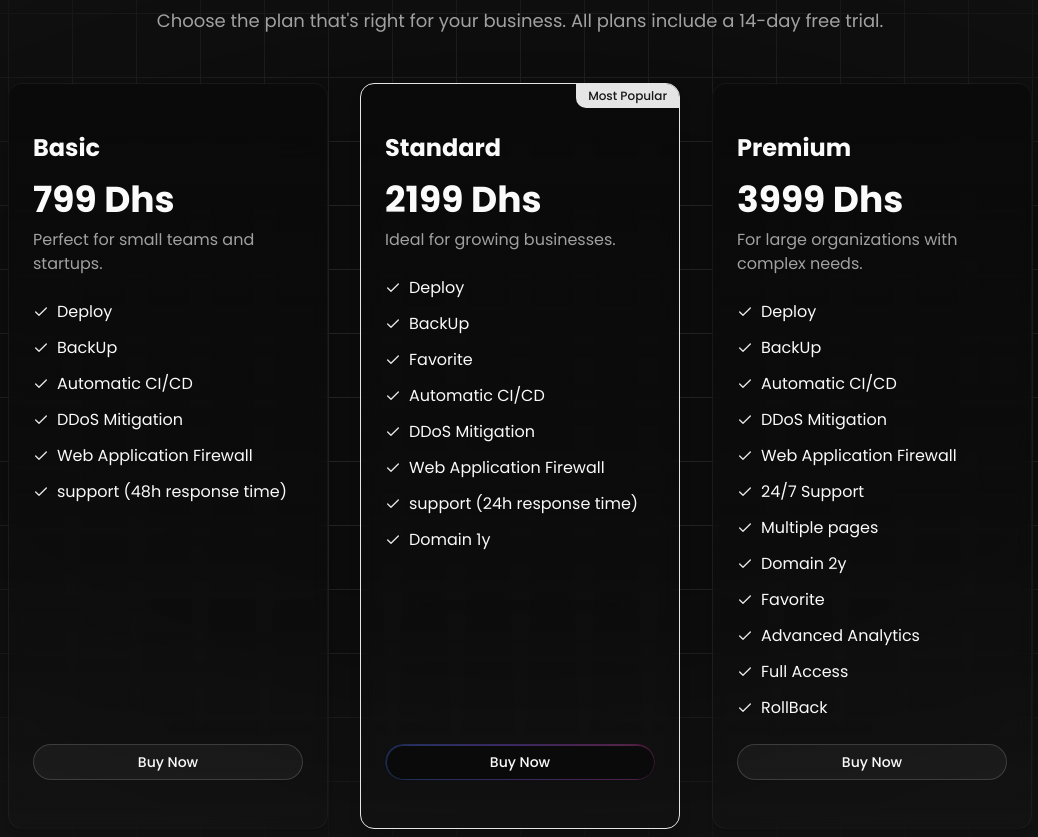
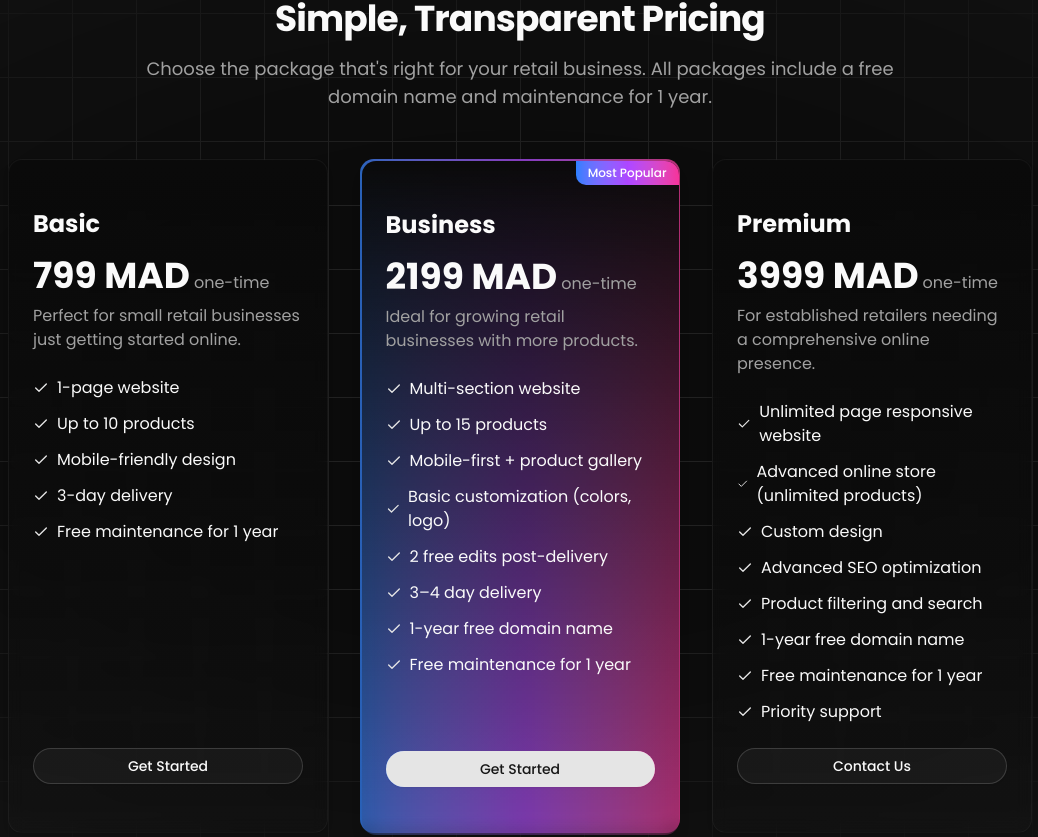
Before and after one commit to LIZEWESKI/nova-phantom, a React (Vite) app: page / in a window 1280 px wide. Shown: the part 3200-4037 px from the top of the page, without its empty margins (120-1158 px from the left). Built offline with nearby package versions, Linux system fonts and the light colour scheme.

Commit message:
Refactored pricing section

```diff
--- a/src/components/LanguageSwitcher.jsx
+++ b/src/components/LanguageSwitcher.jsx
@@ -10,16 +10,8 @@ import {
   DropdownMenuTrigger,
 } from "@/components/ui/dropdown-menu";
 export function LanguageSwitcher() {
-  const [currentLanguage, setCurrentLanguage] = useState(localStorage.getItem("current-lang") || "en" );
-  useEffect(()=> {
 
-  },[])
-  const getLanguage = (language) => {
-    setCurrentLanguage(language);
-    localStorage.setItem("current-lang",language);
-    i18n.changeLanguage(currentLanguage)
-  }
-  console.log(localStorage.getItem("current-lang"),currentLanguage)
+  const changeLanguage = (lng) => i18n.changeLanguage(lng);
   // Language options with their native names
   const languages = [
     { code: "en", name: "English" },
@@ -38,7 +30,7 @@ export function LanguageSwitcher() {
         {languages.map((lang) => (
           <DropdownMenuItem
             key={lang.code}
-            onClick={() => getLanguage(lang.code)}
+            onClick={() => changeLanguage(lang.code)}
             className='cursor-pointer'
           >
             {lang.name}
--- a/src/components/home/CTASection.jsx
+++ b/src/components/home/CTASection.jsx
@@ -34,9 +34,6 @@ export default function CTASection() {
               </Button>
             </a>
           </div>
-          <p className="text-sm text-primary-foreground/80 mt-4">
-            No credit card required.
-          </p>
         </motion.div>
       </div>
     </section>
--- a/src/components/home/PricingSection.jsx
+++ b/src/components/home/PricingSection.jsx
@@ -1,17 +1,61 @@
-import React from "react";
-import { motion } from "framer-motion";
-import { Check } from "lucide-react";
-import { Badge } from "@/components/ui/badge";
-import { Button } from "@/components/ui/button";
-import { Card, CardContent } from "@/components/ui/card";
-import { Tabs, TabsContent, TabsList, TabsTrigger } from "@/components/ui/tabs";
-import GlowingButton from "../ui/GlowingButton";
-const PricingSection = () => {
+import { motion } from "framer-motion"
+import { Check } from "lucide-react"
+import { Badge } from "@/components/ui/badge"
+import { Button } from "@/components/ui/button"
+import { Card, CardContent } from "@/components/ui/card"
+
+export default function PricingSection() {
+  const packages = [
+    {
+      name: "Basic",
+      price: "799 MAD",
+      description: "Perfect for small retail businesses just getting started online.",
+      features: [
+        "1-page website",
+        "Up to 10 products",
+        "Mobile-friendly design",
+        "3-day delivery",
+        "Free maintenance for 1 year",
+      ],
+      cta: "Get Started",
+    },
+    {
+      name: "Business",
+      price: "2199 MAD",
+      description: "Ideal for growing retail businesses with more products.",
+      features: [
+        "Multi-section website",
+        "Up to 15 products",
+        "Mobile-first + product gallery",
+        "Basic customization (colors, logo)",
+        "2 free edits post-delivery",
+        "3–4 day delivery",
+        "1-year free domain name",
+        "Free maintenance for 1 year",
+      ],
+      cta: "Get Started",
+      popular: true,
+    },
+    {
+      name: "Premium",
+      price: "3999 MAD",
+      description: "For established retailers needing a comprehensive online presence.",
+      features: [
+        "Unlimited page responsive website",
+        "Advanced online store (unlimited products)",
+        "Custom design",
+        "Advanced SEO optimization",
+        "Product filtering and search",
+        "1-year free domain name",
+        "Free maintenance for 1 year",
+        "Priority support",
+      ],
+      cta: "Contact Us",
+    },
+  ]
+
   return (
-    <section
-      id="pricing"
-      className="w-full py-12 md:py-20 bg-muted/30 relative overflow-hidden"
-    >
+    <section id="pricing" className="w-full py-20 md:py-32 bg-muted/30 relative overflow-hidden">
       <div className="absolute inset-0 -z-10 h-full w-full bg-white dark:bg-black bg-[linear-gradient(to_right,#f0f0f0_1px,transparent_1px),linear-gradient(to_bottom,#f0f0f0_1px,transparent_1px)] dark:bg-[linear-gradient(to_right,#1f1f1f_1px,transparent_1px),linear-gradient(to_bottom,#1f1f1f_1px,transparent_1px)] bg-[size:4rem_4rem] [mask-image:radial-gradient(ellipse_80%_50%_at_50%_50%,#000_40%,transparent_100%)]"></div>
 
       <div className="container px-4 md:px-6 relative">
@@ -22,123 +66,73 @@ const PricingSection = () => {
           transition={{ duration: 0.5 }}
           className="flex flex-col items-center justify-center space-y-4 text-center mb-12"
         >
-          <Badge
-            className="rounded-full px-4 py-1.5 text-sm font-medium"
-            variant="secondary"
-          >
+          <Badge className="rounded-full px-4 py-1.5 text-sm font-medium" variant="secondary">
             Pricing
           </Badge>
-          <h2 className="text-3xl md:text-4xl font-bold tracking-tight">
-            Simple, Transparent Pricing
-          </h2>
+          <h2 className="text-3xl md:text-4xl font-bold tracking-tight">Simple, Transparent Pricing</h2>
           <p className="max-w-[800px] text-muted-foreground md:text-lg">
-            Choose the plan that's right for your business. All plans include a
-            14-day free trial.
+            Choose the package that's right for your retail business. All packages include a free domain name and
+            maintenance for 1 year.
           </p>
         </motion.div>
 
         <div className="mx-auto max-w-5xl">
           <div className="grid gap-6 lg:grid-cols-3 lg:gap-8">
-            {[
-              {
-                name: "Basic",
-                price: "799",
-                description: "Perfect for small teams and startups.",
-                features: [
-                  "Deploy",
-                  "BackUp",
-                  "Automatic CI/CD",
-                  "DDoS Mitigation",
-                  "Web Application Firewall",
-                  "support (48h response time)",
-                ],
-                cta: "Buy Now",
-              },
-              {
-                name: "Standard",
-                price: "2199",
-                description: "Ideal for growing businesses.",
-                features: [
-                  "Deploy",
-                  "BackUp",
-                  "Favorite",
-                  "Automatic CI/CD",
-                  "DDoS Mitigation",
-                  "Web Application Firewall",
-                  "support (24h response time)",
-                  "Domain 1y",
-                ],
-                cta: "Buy Now",
-                popular: true,
-              },
-              {
-                name: "Premium",
-                price: "3999",
-                description: "For large organizations with complex needs.",
-                features: [
-                  "Deploy",
-                  "BackUp",
-                  "Automatic CI/CD",
-                  "DDoS Mitigation",
-                  "Web Application Firewall",
-                  "24/7 Support",
-                  "Multiple pages",
-                  "Domain 2y",
-                  "Favorite",
-                  "Advanced Analytics",
-                  "Full Access",
-                  "RollBack",
-                ],
-                cta: "Buy Now",
-              },
-            ].map((plan, i) => (
+            {packages.map((pkg, i) => (
               <motion.div
                 key={i}
                 initial={{ opacity: 0, y: 20 }}
                 whileInView={{ opacity: 1, y: 0 }}
                 viewport={{ once: true }}
                 transition={{ duration: 0.5, delay: i * 0.1 }}
+                className={pkg.popular ? "relative" : ""}
               >
+                {pkg.popular && (
+                  <div className="absolute inset-0 rounded-xl bg-gradient-to-r from-blue-500 via-purple-500 to-pink-500 -z-10"></div>
+                )}
                 <Card
                   className={`relative overflow-hidden h-full ${
-                    plan.popular
-                      ? "border-primary shadow-lg"
-                      : "border-border/40 shadow-md"
-                  } bg-gradient-to-b from-background to-muted/10 backdrop-blur`}
+                    pkg.popular
+                      ? "border-0 shadow-lg bg-gradient-to-b from-background to-muted/10 backdrop-blur m-[1.5px]"
+                      : "border-border/40 shadow-md bg-gradient-to-b from-background to-muted/10 backdrop-blur"
+                  }`}
                 >
-                  {plan.popular && (
-                    <div className="absolute top-0 right-0 bg-primary text-primary-foreground px-3 py-1 text-xs font-medium rounded-bl-lg">
+                  {pkg.popular && (
+                    <div className="absolute top-0 right-0 bg-gradient-to-r from-blue-500 via-purple-500 to-pink-500 px-3 py-1 text-xs font-medium text-white rounded-bl-lg">
                       Most Popular
                     </div>
                   )}
                   <CardContent className="p-6 flex flex-col h-full">
-                    <h3 className="text-2xl font-bold">{plan.name}</h3>
+                    <h3 className="text-2xl font-bold">{pkg.name}</h3>
                     <div className="flex items-baseline mt-4">
-                      <span className="text-4xl font-bold">
-                        {plan.price} Dhs
-                      </span>
+                      <span className="text-4xl font-bold">{pkg.price}</span>
+                      <span className="text-muted-foreground ml-1">one-time</span>
                     </div>
-                    <p className="text-muted-foreground mt-2">
-                      {plan.description}
-                    </p>
+                    <p className="text-muted-foreground mt-2">{pkg.description}</p>
                     <ul className="space-y-3 my-6 flex-grow">
-                      {plan.features.map((feature, j) => (
+                      {pkg.features.map((feature, j) => (
                         <li key={j} className="flex items-center">
                           <Check className="mr-2 size-4 text-primary" />
                           <span>{feature}</span>
                         </li>
                       ))}
                     </ul>
-                    {plan.popular ? (
-                      <GlowingButton text={plan.cta} />
-                    ) : (
-                      <Button
-                        className={`w-full mt-auto rounded-full bg-muted hover:bg-muted/80`}
-                        variant={"outline"}
-                      >
-                        {plan.cta}
-                      </Button>
-                    )}
+                    <div className="relative mt-auto">
+                      {pkg.popular ? (
+                        <div className="relative">
+                          {/* Gradient border without glow */}
+                          <div className="absolute inset-0 rounded-full bg-gradient-to-r from-blue-500 via-purple-500 to-pink-500"></div>
+                          <div className="absolute inset-[1.5px] rounded-full bg-background"></div>
+                          <Button className="relative w-full rounded-full border-0">
+                            <span className="relative z-20 flex items-center justify-center">{pkg.cta}</span>
+                          </Button>
+                        </div>
+                      ) : (
+                        <Button className="w-full rounded-full" variant={pkg.popular ? "default" : "outline"}>
+                          {pkg.cta}
+                        </Button>
+                      )}
+                    </div>
                   </CardContent>
                 </Card>
               </motion.div>
@@ -147,7 +141,5 @@ const PricingSection = () => {
         </div>
       </div>
     </section>
-  );
-};
-
-export default PricingSection;
+  )
+}
```
